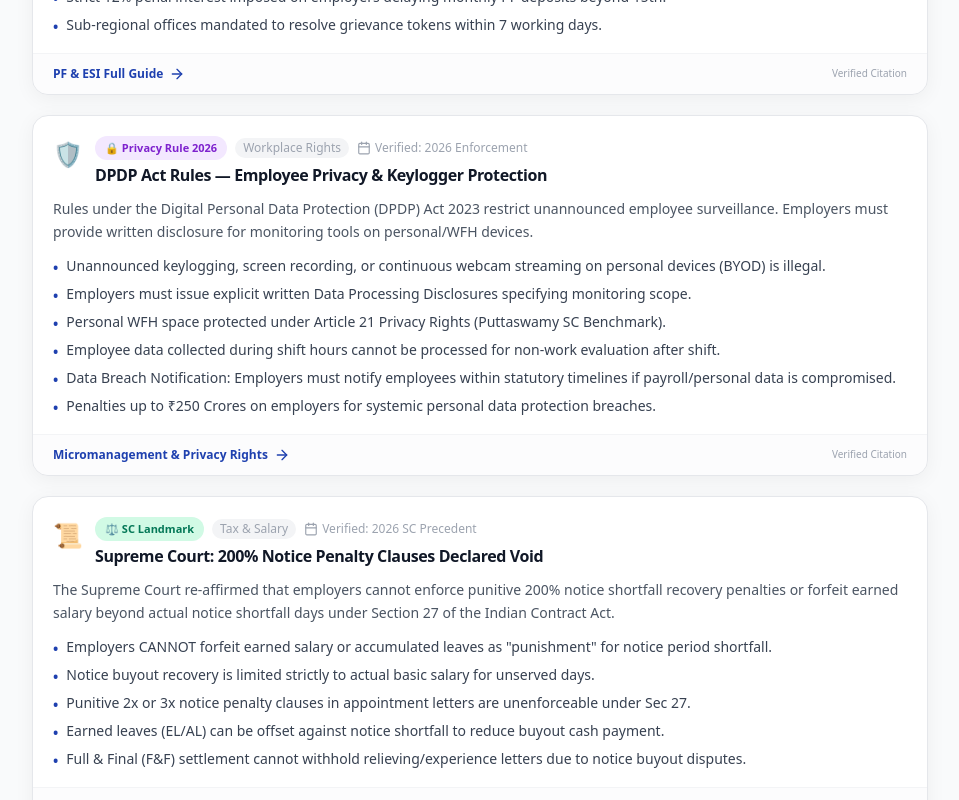
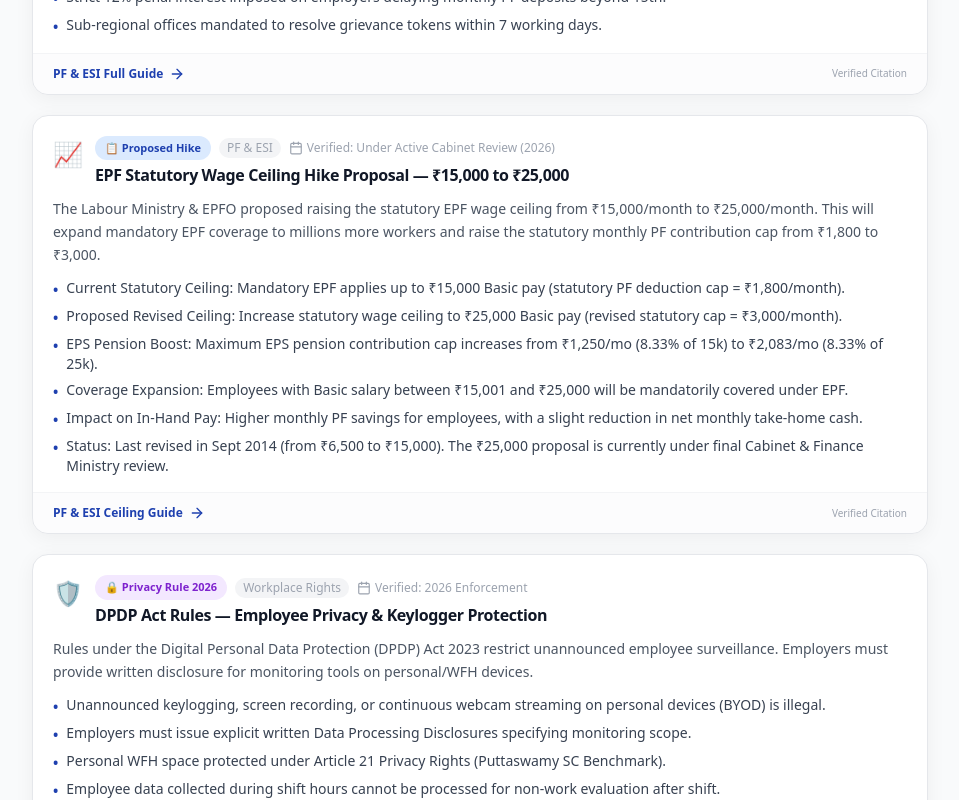
Before and after one commit to rsttechnologies25-stack/-employee-rights-india-, a React (Vite) app: page /whats-new in a window 1280 px wide. Shown: the part 940-1740 px from the top of the page, without its empty margins (160-1119 px from the left). Built offline with nearby package versions, Linux system fonts and the light colour scheme.

Commit message:
feat: add EPF wage ceiling hike (₹15k to ₹25k) proposal guide and updates

```diff
--- a/src/data/whatsNewData.js
+++ b/src/data/whatsNewData.js
@@ -24,6 +24,27 @@ export const latestUpdates = [
         ],
         link: '/pf-esi',
         linkLabel: 'PF & ESI Full Guide',
+        severity: 'high',
+    },
+    {
+        id: 'epf-wage-ceiling-15k-25k',
+        category: 'PF & ESI',
+        badge: '📋 Proposed Hike',
+        badgeColor: 'bg-blue-100 text-blue-800 dark:bg-blue-900/40 dark:text-blue-300',
+        icon: '📈',
+        title: 'EPF Statutory Wage Ceiling Hike Proposal — ₹15,000 to ₹25,000',
+        effectiveDate: 'Under Active Cabinet Review (2026)',
+        summary: 'The Labour Ministry & EPFO proposed raising the statutory EPF wage ceiling from ₹15,000/month to ₹25,000/month. This will expand mandatory EPF coverage to millions more workers and raise the statutory monthly PF contribution cap from ₹1,800 to ₹3,000.',
+        details: [
+            'Current Statutory Ceiling: Mandatory EPF applies up to ₹15,000 Basic pay (statutory PF deduction cap = ₹1,800/month).',
+            'Proposed Revised Ceiling: Increase statutory wage ceiling to ₹25,000 Basic pay (revised statutory cap = ₹3,000/month).',
+            'EPS Pension Boost: Maximum EPS pension contribution cap increases from ₹1,250/mo (8.33% of 15k) to ₹2,083/mo (8.33% of 25k).',
+            'Coverage Expansion: Employees with Basic salary between ₹15,001 and ₹25,000 will be mandatorily covered under EPF.',
+            'Impact on In-Hand Pay: Higher monthly PF savings for employees, with a slight reduction in net monthly take-home cash.',
+            'Status: Last revised in Sept 2014 (from ₹6,500 to ₹15,000). The ₹25,000 proposal is currently under final Cabinet & Finance Ministry review.',
+        ],
+        link: '/pf-esi',
+        linkLabel: 'PF & ESI Ceiling Guide',
         severity: 'high',
     },
     {
--- a/src/pages/PFESIPage.jsx
+++ b/src/pages/PFESIPage.jsx
@@ -40,6 +40,20 @@ export default function PFESIPage() {
                 <div className="mb-12">
                     <h1 className="text-3xl md:text-4xl font-extrabold mb-4">PF & ESI Rules</h1>
                     <p className="text-gray-600 dark:text-gray-400 max-w-2xl">Understanding your social security benefits and mandatory contributions under Indian Law.</p>
+                </div>
+
+                {/* EPF Wage Ceiling Hike Info Box */}
+                <div className="mb-8 p-6 bg-blue-50 dark:bg-blue-950/30 rounded-2xl border border-blue-200 dark:border-blue-900/50 space-y-2 text-xs sm:text-sm">
+                    <div className="flex items-center justify-between">
+                        <span className="font-extrabold text-blue-900 dark:text-blue-200 text-base">📈 EPF Statutory Wage Ceiling Revision: ₹15,000 ➔ ₹25,000 Proposal</span>
+                        <span className="badge bg-blue-100 text-blue-800 font-bold">2026 Policy Status</span>
+                    </div>
+                    <p className="text-blue-800 dark:text-blue-300 leading-relaxed">
+                        <strong>Current Rule:</strong> Mandatory EPF contribution is capped at 12% of <strong>₹15,000 Basic pay (max ₹1,800/month)</strong> unless employee & employer voluntarily contribute on full basic.
+                    </p>
+                    <p className="text-blue-800 dark:text-blue-300 leading-relaxed">
+                        <strong>Proposed Revision:</strong> Raising statutory wage ceiling from <strong>₹15,000 to ₹25,000/month</strong> will raise the mandatory monthly PF deduction cap from <strong>₹1,800 to ₹3,000/month</strong>, boosting pension benefits (EPS max cap increases from ₹1,250 to ₹2,083/mo) and extending mandatory EPF protection to millions more salaried workers.
+                    </p>
                 </div>
 
                 <div className="grid grid-cols-1 md:grid-cols-2 lg:grid-cols-4 gap-6 mb-16">
```
